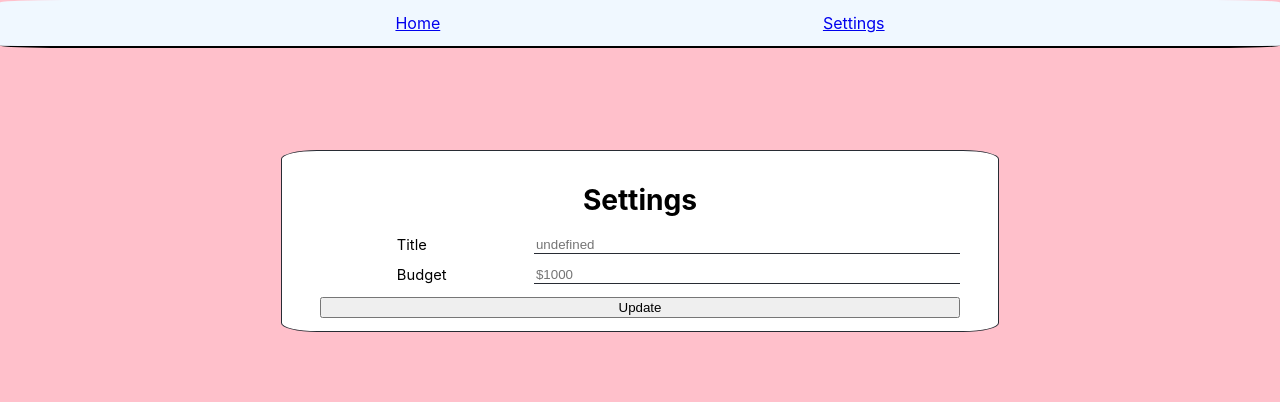
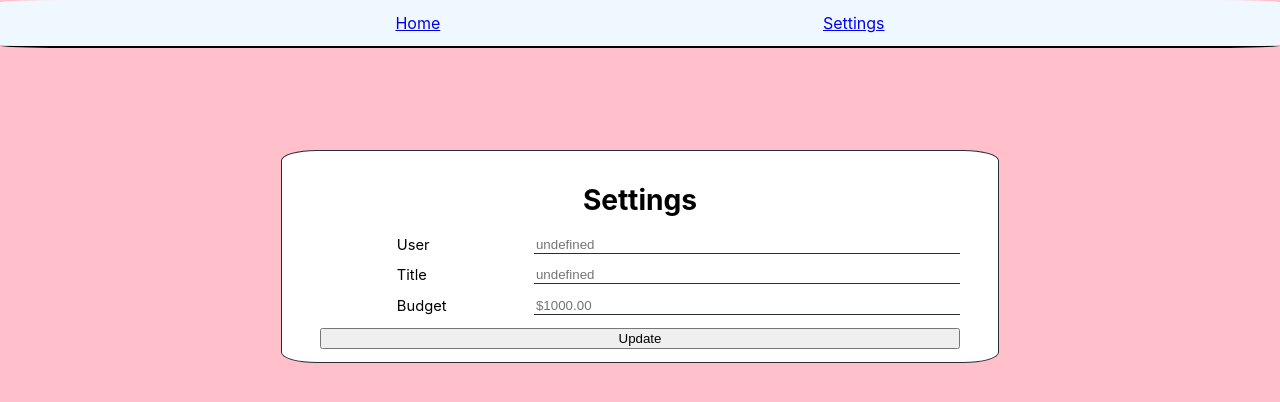
Before and after one commit to isaac-messer/budget-routing, a React (Create React App) app: page /settings in a window 1280 px wide. Shown: the top 402 px of the page. Built offline with nearby package versions, Linux system fonts and the light colour scheme.

Commit message:
Changed around state names for clarity; new state

```diff
--- a/src/Pages/Components/AddSettingsForm.jsx
+++ b/src/Pages/Components/AddSettingsForm.jsx
@@ -2,30 +2,65 @@ import react, { useContext, useState } from 'react';
 import { BudgetContext } from '../Context';
 
 const AddSettingsForm = () => {
-    const { budget, title, dispatch } = useContext(BudgetContext);
+    const { budget, title, user, dispatch } = useContext(BudgetContext);
 
-    const [ newTitle, setNewTitle ] = useState('');
-    const [ income, setIncome ] = useState('');
+    const [ newUser, setUser] = useState('');
+    const [ newTitle, setTitle ] = useState('');
+    const [ newBudget, setBudget ] = useState('');
 
     const UpdateInfo = (event) => {
         event.preventDefault();
-        console.log(income);
 
         const information = {
-            income: Number(income)
+            budget: Number(newBudget),
+            title: newTitle,
+            user: newUser,
         };
 
-        dispatch({
-            type: 'UPDATE_BUDGET',
-            payload: information,
-        })
-        // localStorage.setItem('income', JSON.stringify(budget));
-        setIncome('');
-    }
+        if (newUser !== ''){
+            dispatch({
+                type: 'UPDATE_SETTINGS_USER',
+                payload: information,
+            });
+
+            console.log(newUser);
+            setUser('');
+            window.location.reload();
+        };
+        if (newTitle !== ''){
+            dispatch({
+                type: 'UPDATE_SETTINGS_TITLE',
+                payload: information,
+            });
+
+            console.log(newTitle);
+            setTitle('');
+            window.location.reload();
+        };
+        if (newBudget !== ''){
+            dispatch({
+                type: 'UPDATE_SETTINGS_BUDGET',
+                payload: information,
+            });
+
+            console.log(newBudget);
+            setBudget('');
+        };
+    };
 
     return (
         <>
             <form id='settingsForm' onSubmit={UpdateInfo}>
+                <div id="userInput">
+                    <label htmlFor="user">User</label>
+                    <input
+                        type="text"
+                        id="user"
+                        placeholder={`${(user)}`}
+                        value={newUser}
+                        onChange={(event) => setUser(event.target.value)}
+                    />
+                </div>
                 <div id="titleInput">
                     <label htmlFor="title">Title</label>
                     <input
@@ -33,7 +68,7 @@ const AddSettingsForm = () => {
                         id="title"
                         placeholder={`${(title)}`}
                         value={newTitle}
-                        onChange={(event) => setNewTitle(event.target.value)}
+                        onChange={(event) => setTitle(event.target.value)}
                     />
                 </div>
                 <div id="budgetInput">
@@ -41,9 +76,9 @@ const AddSettingsForm = () => {
                     <input
                         type="text"
                         id="budget"
-                        placeholder={`$${(budget)}`}
-                        value={income}
-                        onChange={(event) => setIncome(event.target.value)}
+                        placeholder={`$${(budget).toFixed(2)}`}
+                        value={newBudget}
+                        onChange={(event) => setBudget(event.target.value)}
                     />
                 </div>
                 <div id="settingsUpdateButton">
```
